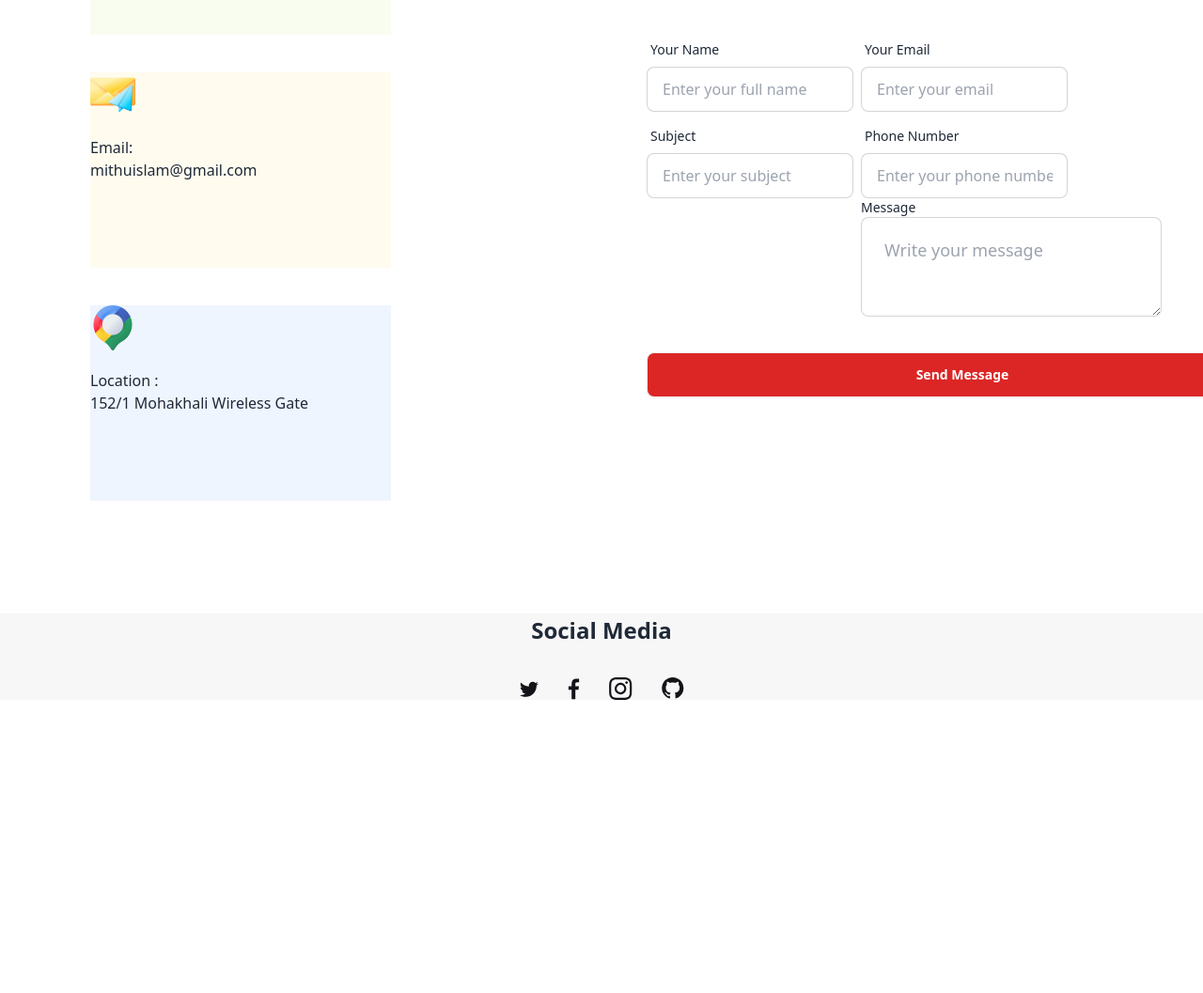
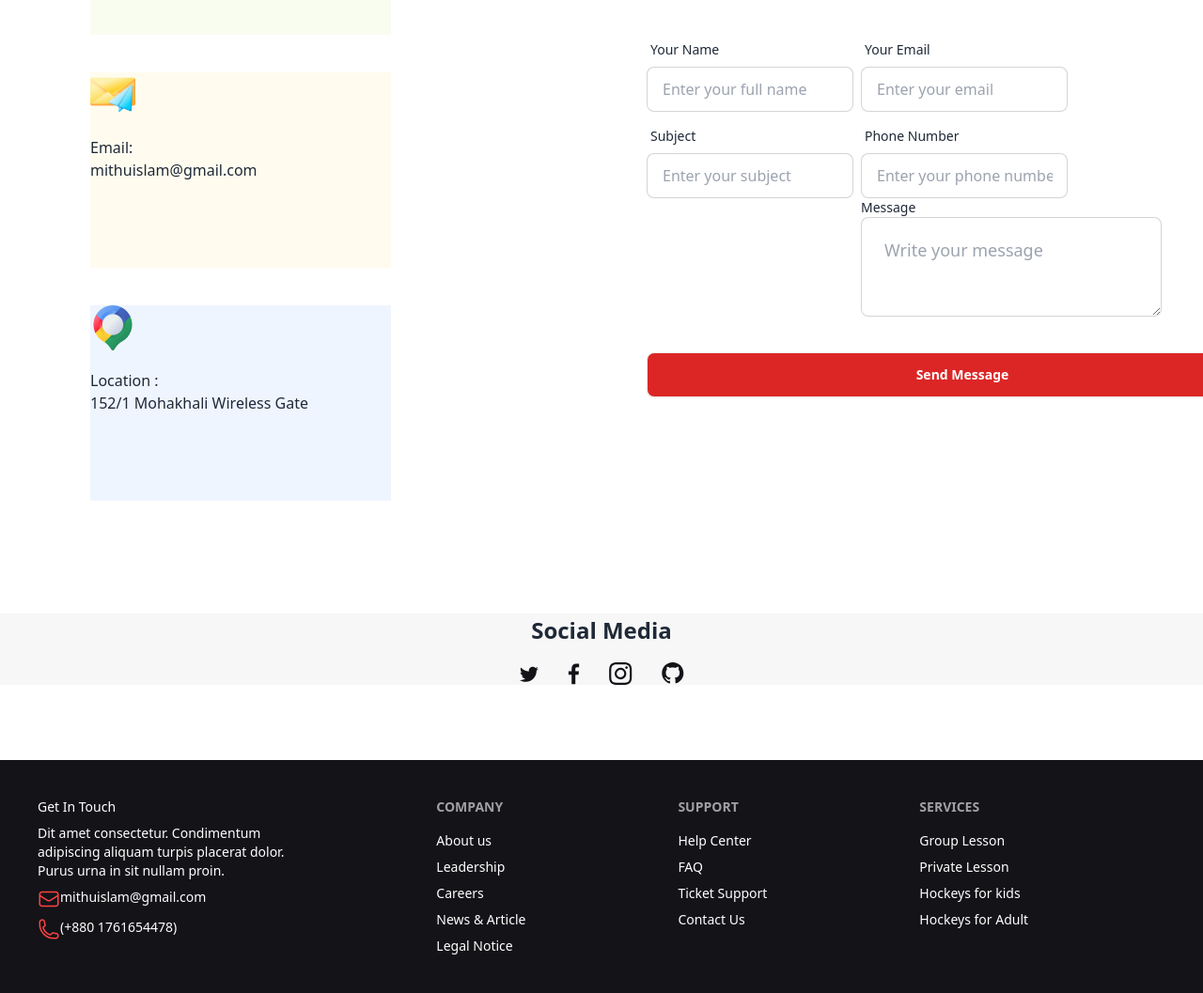
Before and after one commit to methu-islam/Assignment-3, a plain HTML site: page index.html in a window 1280 px wide. Shown: the part 3903-4960 px from the top of the page at 94% size. Before the commit the page ends 4680 px from the top, so only its background shows below. Drawn offline with nearby package versions, Linux system fonts and the light colour scheme.

Commit message:
added my all section

```diff
--- a/index.html
+++ b/index.html
@@ -494,9 +494,11 @@
             </div>
         </div>
          <!-- from section kono rokom end  -->
+
+         <!-- Social media start  -->
          <div class="container w-[1170] h-[150] bg-[#13131808] text-center mt-6">
             <h2 class="text-[24px] font-semibold">Social Media</h2>
-            <div class="flex items-center justify-center my-8 ">
+            <div class="flex items-center justify-center my-4 ">
                 <svg xmlns="http://www.w3.org/2000/svg" width="175" height="24" viewBox="0 0 175 24" fill="none">
                 <path d="M19.8879 6.65563C19.1421 6.98551 18.3548 7.19169 17.5262 7.31539C18.3548 6.82057 19.0178 6.0371 19.3078 5.0887C18.5206 5.54228 17.6505 5.87216 16.6975 6.07834C15.9517 5.29487 14.8745 4.80005 13.7143 4.80005C11.4769 4.80005 9.6539 6.6144 9.6539 8.84109C9.6539 9.17097 9.69533 9.45962 9.7782 9.74827C6.42212 9.58333 3.39751 7.97516 1.36729 5.50105C1.03583 6.11957 0.828661 6.77934 0.828661 7.52157C0.828661 8.92356 1.53302 10.1606 2.65171 10.9029C1.98879 10.8616 1.36729 10.6967 0.787228 10.408V10.4493C0.787228 12.4286 2.19595 14.078 4.06044 14.4491C3.72897 14.5315 3.35608 14.5728 2.98318 14.5728C2.73458 14.5728 2.44455 14.5315 2.19595 14.4903C2.73458 16.0985 4.22617 17.2943 6.00779 17.2943C4.59907 18.3664 2.85888 19.0262 0.95296 19.0262C0.621495 19.0262 0.290031 19.0262 0 18.9849C1.82305 20.1395 3.93614 20.7993 6.25639 20.7993C13.7558 20.7993 17.8576 14.614 17.8576 9.25345C17.8576 9.0885 17.8576 8.88233 17.8576 8.71739C18.6449 8.18133 19.3492 7.48033 19.8879 6.65563Z" fill="#131318"/>
                 <path d="M55.2142 23.1658V13.3286H51.8879V9.49479H55.2142V6.6675C55.2142 3.38645 57.2278 1.59985 60.1687 1.59985C61.5775 1.59985 62.7882 1.70424 63.1411 1.75089V5.17978L61.1014 5.18071C59.5019 5.18071 59.1922 5.93712 59.1922 7.0471V9.49479H63.0068L62.5101 13.3286H59.1922V23.1658H55.2142Z" fill="#131318"/>
@@ -508,10 +510,48 @@
             </div>
          </div>
     </main>
+    <!-- end main section  -->
 
-    <footer>
+       <!-- start footer section  -->
+       <footer class="footer p-10 bg-[#131318] text-white text-base-content mt-20">
+        <aside>
+          <h2>Get In Touch</h2>
+          <p>Dit amet consectetur. Condimentum <br> adipiscing aliquam turpis placerat dolor. <br> Purus urna in sit nullam proin. </p>
+         <div class="flex">
+            <svg xmlns="http://www.w3.org/2000/svg" width="24" height="24" viewBox="0 0 24 24" fill="none">
+                <path d="M21.75 6.75V17.25C21.75 17.8467 21.5129 18.419 21.091 18.841C20.669 19.2629 20.0967 19.5 19.5 19.5H4.5C3.90326 19.5 3.33097 19.2629 2.90901 18.841C2.48705 18.419 2.25 17.8467 2.25 17.25V6.75M21.75 6.75C21.75 6.15326 21.5129 5.58097 21.091 5.15901C20.669 4.73705 20.0967 4.5 19.5 4.5H4.5C3.90326 4.5 3.33097 4.73705 2.90901 5.15901C2.48705 5.58097 2.25 6.15326 2.25 6.75M21.75 6.75V6.993C21.75 7.37715 21.6517 7.75491 21.4644 8.0903C21.2771 8.42569 21.0071 8.70754 20.68 8.909L13.18 13.524C12.8252 13.7425 12.4167 13.8582 12 13.8582C11.5833 13.8582 11.1748 13.7425 10.82 13.524L3.32 8.91C2.99292 8.70854 2.72287 8.42669 2.53557 8.0913C2.34827 7.75591 2.24996 7.37815 2.25 6.994V6.75" stroke="#FF4240" stroke-width="1.5" stroke-linecap="round" stroke-linejoin="round"/>
+              </svg>mithuislam@gmail.com
 
-    </footer>
+         </div>
+         <div class="flex ">
+            <svg xmlns="http://www.w3.org/2000/svg" width="24" height="24" viewBox="0 0 24 24" fill="none">
+                <path d="M2.25 6.75C2.25 15.034 8.966 21.75 17.25 21.75H19.5C20.0967 21.75 20.669 21.5129 21.091 21.091C21.5129 20.669 21.75 20.0967 21.75 19.5V18.128C21.75 17.612 21.399 17.162 20.898 17.037L16.475 15.931C16.035 15.821 15.573 15.986 15.302 16.348L14.332 17.641C14.05 18.017 13.563 18.183 13.122 18.021C11.4849 17.4191 9.99815 16.4686 8.76478 15.2352C7.53141 14.0018 6.58087 12.5151 5.979 10.878C5.817 10.437 5.983 9.95 6.359 9.668L7.652 8.698C8.015 8.427 8.179 7.964 8.069 7.525L6.963 3.102C6.90214 2.85869 6.76172 2.6427 6.56405 2.48834C6.36638 2.33397 6.1228 2.25008 5.872 2.25H4.5C3.90326 2.25 3.33097 2.48705 2.90901 2.90901C2.48705 3.33097 2.25 3.90326 2.25 4.5V6.75Z" stroke="#FF4240" stroke-width="1.5" stroke-linecap="round" stroke-linejoin="round"/>
+              </svg> (+880 1761654478)
+         </div>
+        </aside>
+        <nav>
+          <header class="footer-title">Company</header>
+          <a class="link link-hover">About us</a>
+          <a class="link link-hover">Leadership</a>
+          <a class="link link-hover">Careers</a>
+          <a class="link link-hover">News & Article</a>
+          <a class="link link-hover">Legal Notice</a>
+        </nav>
+        <nav>
+          <header class="footer-title">Support</header>
+          <a class="link link-hover">Help Center</a>
+          <a class="link link-hover">FAQ</a>
+          <a class="link link-hover">Ticket Support</a>
+          <a class="link link-hover">Contact Us</a>
+        </nav>
+        <nav>
+          <header class="footer-title">Services</header>
+          <a class="link link-hover">Group Lesson</a>
+          <a class="link link-hover">Private Lesson</a>
+          <a class="link link-hover">Hockeys for kids</a>
+          <a class="link link-hover">Hockeys for Adult</a>
+        </nav>
+      </footer>
 </body>
 
 </html>
```
